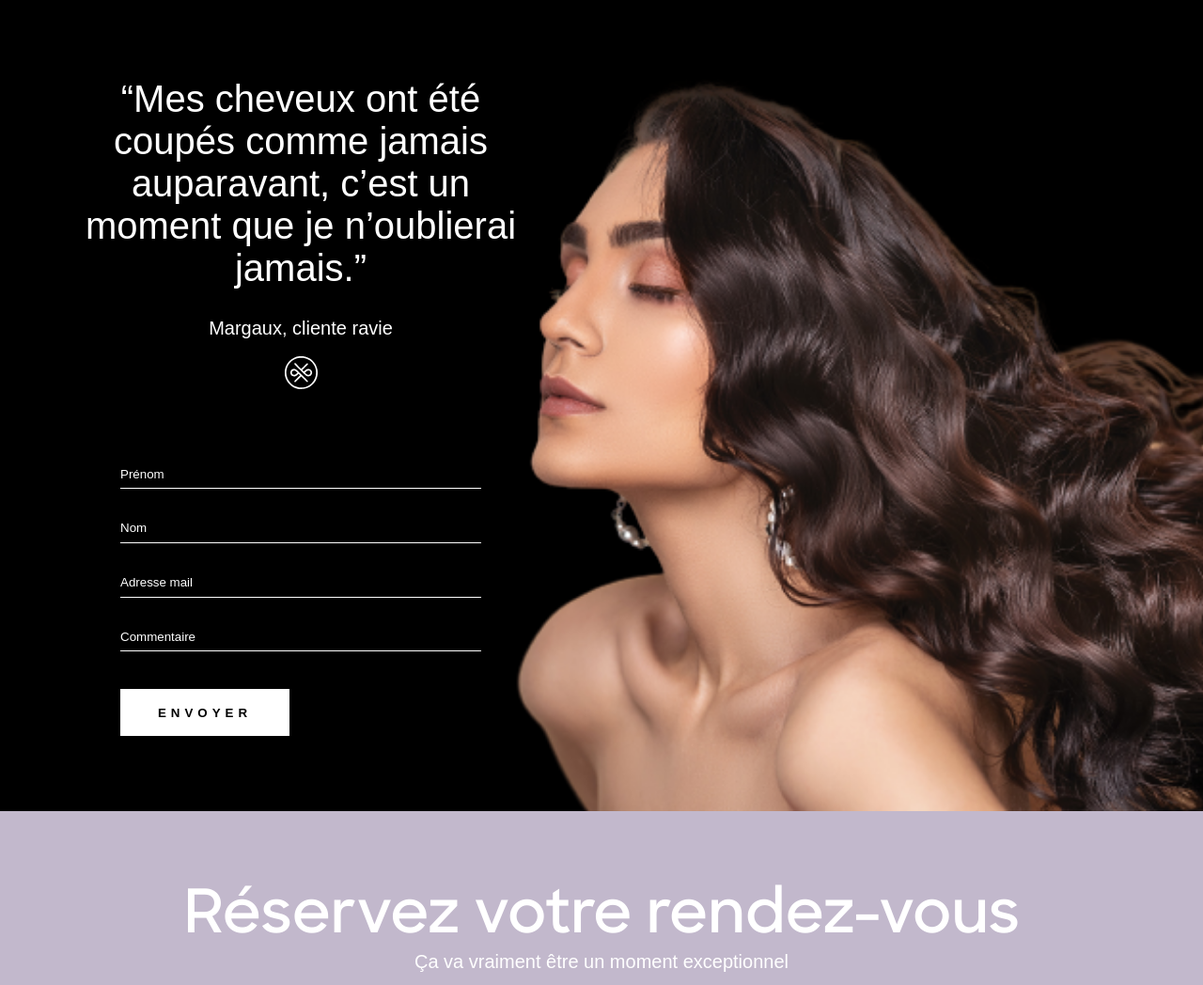
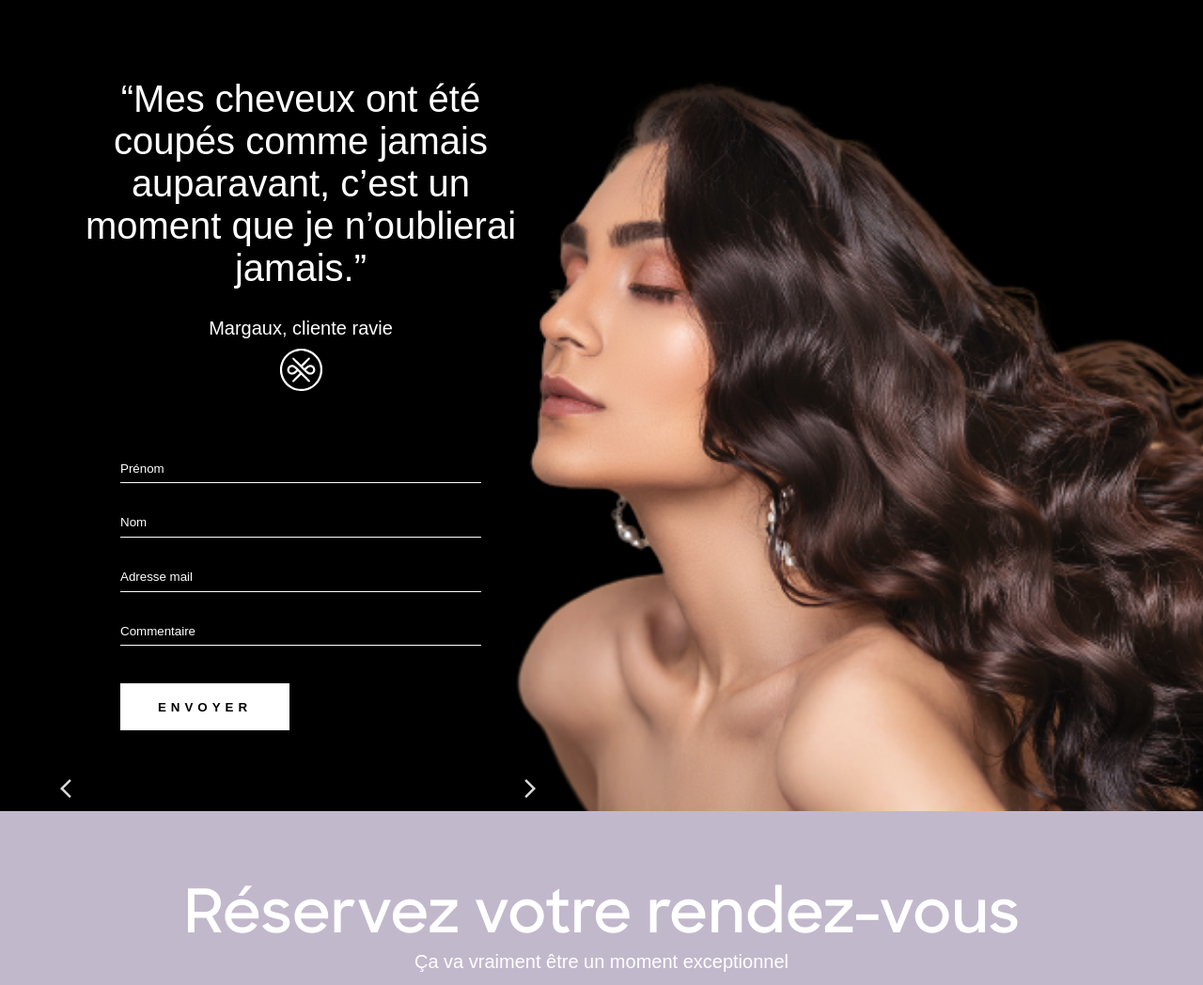
Before and after one commit to vdndev/raiponce-coiffure, a PHP site: page / in a window 1280 px wide. Shown: the part 3266-4314 px from the top of the page at 94% size. Run offline with PHP 8.4, Linux system fonts and the light colour scheme.

Commit message:
update bouton section 5

```diff
--- a/prod/assets/styles/style.css
+++ b/prod/assets/styles/style.css
@@ -283,6 +283,9 @@ section > * {
 #section5 > div {
   width: 50%;
 }
+#section5 .logo {
+  text-align: center;
+}
 #section5 .apiAvis {
   text-align: center;
 }
@@ -336,6 +339,21 @@ section > * {
 #section5 .formAvis button:active {
   background-color: #777777;
   color: #C5CEBD;
+}
+#section5 .bouton {
+  display: flex;
+  justify-content: space-between;
+}
+#section5 .btn {
+  background: none;
+  border: none;
+  color: #D9D9D9;
+}
+#section5 .btn-prev {
+  left: 0;
+}
+#section5 .btn-next {
+  right: 0;
 }
 
 #section6 {
--- a/prod/assets/styles/style.scss
+++ b/prod/assets/styles/style.scss
@@ -316,6 +316,9 @@ section {
     >div{
         width: 50%;
     }
+    .logo{
+        text-align: center;
+    }
     .apiAvis{
         text-align: center;
         >*{
@@ -368,6 +371,22 @@ section {
                 color: $colorGreen;
             }
         }
+    }
+    .bouton{
+        display: flex;
+        justify-content: space-between;
+    }
+    .btn{
+        background: none;
+        border: none;
+        color: $colorLightGrey;
+    }
+    .btn-prev {
+        left: 0;
+    }
+
+    .btn-next {
+        right: 0;
     }
 }
 
--- a/prod/index.html
+++ b/prod/index.html
@@ -145,8 +145,8 @@
                     <h3>“Mes cheveux ont été coupés comme jamais auparavant, c’est un moment que je n’oublierai jamais.”
                     </h3>
                     <p>Margaux, cliente ravie</p>
-                    <img src="assets/img/LogoSolo.svg" alt="">
                 </div>
+                <div class="logo"><img src="assets/img/LogoSolo.svg" alt=""></div>
                 <div class="formAvis">
                     <form action="">
                         <input type="text" name="prenom" placeholder="Prénom"><br>
@@ -156,6 +156,14 @@
                         <br>
                         <button>ENVOYER</button>
                     </form>
+                </div>
+                <div class="bouton">
+                    <button  class="btn btn-prev"><span class="material-symbols-outlined">
+                        arrow_back_ios
+                    </span></button>
+                <button  class="btn btn-next"><span class="material-symbols-outlined">
+                        arrow_forward_ios
+                    </span></button>
                 </div>
             </div>
             <img src="assets/img/imgHeader.png" alt="img">
@@ -219,7 +227,6 @@
         </div>
 
     </footer>
-
     <div id="copyright">
         <img src="assets/img/favicon-blog.png" alt="">
         <p>Created by hackeurs vaillants © 2023</p>
```
Also changed, not shown: 1 other file.
